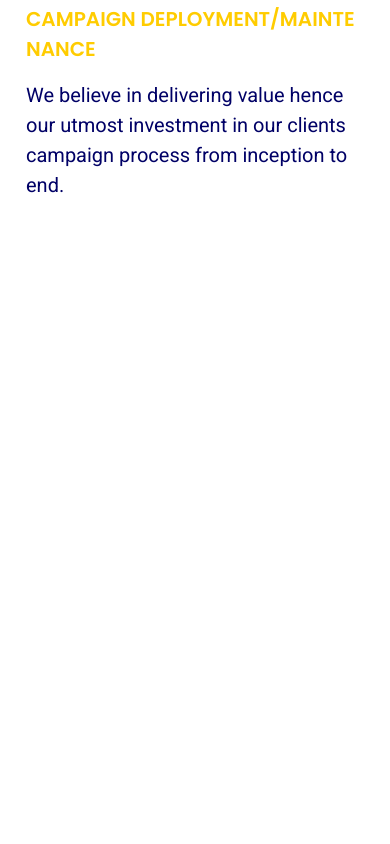
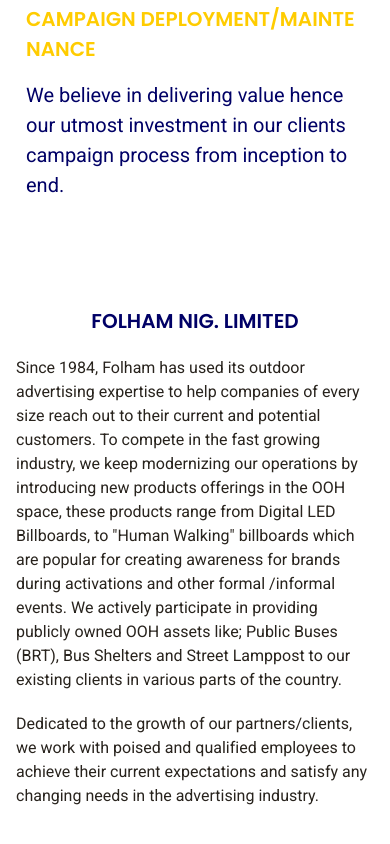
Before and after one commit to ogunsolu007/folham-website, a React (Vite) app in the folder folham/: page / in a window 390 px wide. Shown: the part 1788-2632 px from the top of the page. Before the commit the page ends 2046 px from the top, so only its background shows below. Built offline with nearby package versions, Linux system fonts and the light colour scheme.

Commit message:
company history

```diff
--- a/folham/src/Container/Home/Home.jsx
+++ b/folham/src/Container/Home/Home.jsx
@@ -1,4 +1,3 @@
-
 import "./home.css";
 import slide2 from "../../assets/slide2.jpg";
 import slide3 from "../../assets/slide3.jpg";
@@ -10,7 +9,7 @@
 import { useState } from "react";
 
 const Home = () => {
-  const[index,setIndex]= useState(0)
+  const [index, setIndex] = useState(0);
 
   return (
     <div className="home ">
@@ -33,22 +32,21 @@
         </div>
       </div>
 
-
       <div className="features">
         <div className="feature">
           <SiJamboard className="icon" />
           <h3>Billboards</h3>
           <p>
-              Our Out Of Home Formats are strategically placed nationwide
-              reaching our clients target audience efficiently and effectively.
+            Our Out Of Home Formats are strategically placed nationwide reaching
+            our clients target audience efficiently and effectively.
           </p>
         </div>
         <div className="feature">
           <CgMediaLive className="icon" />
           <h3>media buying</h3>
           <p>
-              With over 30 years experience in the OOH Industry, we have carved
-              a niche in media buying, successfully planning and executing media
+            With over 30 years experience in the OOH Industry, we have carved a
+            niche in media buying, successfully planning and executing media
             buying for all our clients.
           </p>
         </div>
@@ -56,9 +54,8 @@
           <MdBrandingWatermark className="icon" />
           <h3>BRANDING & ACTIVATIONS</h3>
           <p>
-              We consult for brands looking at changing their entire brand
-              outlook as well as implementing brand activation campaigns for our
-              clients.
+            We consult for brands looking at changing their entire brand outlook
+            as well as implementing brand activation campaigns for our clients.
           </p>
         </div>
         <div className="feature">
@@ -70,27 +67,9 @@
           </p>
         </div>
       </div>
-    </div>
-  );
-};
 
-export default Home;
-
-
-
-
-
-
-
-{
-  /*
-       */
-}
-
-{
-  /*  <div className="home__company-history">
-        <div className="company_history  container">
-          <div className="flex company_history-text">
+      <div className="company_history ">
+        <div className=" company_history-text">
           <h1>FOLHAM NIG. LIMITED</h1>
           <p>
             Since 1984, Folham has used its outdoor advertising expertise to
@@ -105,17 +84,22 @@
             Lamppost to our existing clients in various parts of the country.
           </p>
           <p>
-              Dedicated to the growth of our partners/clients, we work with
-              poised and qualified employees to achieve their current
-              expectations and satisfy any changing needs in the advertising
-              industry.
+            Dedicated to the growth of our partners/clients, we work with poised
+            and qualified employees to achieve their current expectations and
+            satisfy any changing needs in the advertising industry.
           </p>
         </div>
-          <div className="flex company_history-img">
+        <div className=" company_history-img">
           <img src={slide2} alt="company work" />
         </div>
       </div>
+    </div>
+  );
+};
 
+export default Home;
+
+/*
         <div className="numbers">
           <div className="numbers_container container">
             <div className=" numbers_stat">
@@ -139,58 +123,15 @@
             </div>
           </div>
         </div>
-      </div> */
-}
-{
-  /*
+      </div>
 
-      {/* <div className="clients">
+
+      <div className="clients">
         {images.map((image) => {
           <div className="image" key={image.logo}>
             <img src={image.logo} alt="" />
           </div>;
-        })}*/
-}
+        })}
 
-/*
 
-    <div className="portfolio container">
-        <div className="portfolio_title ">
-          <h3>projects</h3>
-          <h2>Our OOH Sites</h2>
-        </div>
-        <div className="projects  ">
-          <div className="project ">
-            <div className="flex project_image">
-              <img src={slide3} alt="" />
-            </div>
-            <div className="flex project_text">
-              <h3>outdoor advert</h3>
-              <h1>Protrait Led</h1>
-              <p>
-                Abuja - Oladipo Diya road, intersection before City Gate road.
-              </p>
-            </div>
-          </div>
-          <div className="project project_mobile">
-            <div className="flex project_text middle">
-              <h3>outdoor advert</h3>
-              <h1>Street Activation</h1>
-              <p>Lagos - Lekki Palms Mall</p>
-            </div>
-            <div className="flex project_image">
-              <img src={slide3} alt="" />
-            </div>
-          </div>
-          <div className="project">
-            <div className="flex project_image">
-              <img src={slide3} alt="" />
-            </div>
-            <div className="flex project_text ">
-              <h3>outdoor advert</h3>
-              <h1>Digital billboard</h1>
-              <p>Abuja - Rita Lori Hotel, Garki.</p>
-            </div>
-          </div>
-        </div>
-      </div> */
+ */
--- a/folham/src/Container/Home/home.css
+++ b/folham/src/Container/Home/home.css
@@ -86,8 +86,38 @@
 .feature .icon {
   font-size: 40px;
 }
-.home__company-history {
-  margin: 40px 0;
+
+.company_history {
+  display: flex;
+  align-items: center;
+  justify-content: space-between;
+  padding: 4rem 3rem;
+}
+.company_history-text {
+  flex: 1;
+  display: flex;
+  flex-direction: column;
+  align-items: flex-start;
+  justify-content: center;
+}
+.company_history-text h1 {
+  color: var(--color-dark-blue);
+  font-family: "Poppins", sans-serif;
+}
+.company_history-text p {
+  font-size: 16px;
+  margin-top: 20px;
+  font-family: "Roboto", sans-serif;
+  color: #28231d;
+}
+.company_history-img {
+  flex: 1;
+  display: flex;
+  align-items: center;
+  justify-content: center;
+}
+.company_history-img img {
+  width: 350px;
 }
 
 @media screen and (max-width: 1050px) {
@@ -111,11 +141,18 @@
   .feature p {
     font-size: 20px;
   }
+  .company_history-img {
+    display: none;
+  }
+  .company_history-text p {
+    font-size: 20px;
+  }
 }
 
 @media screen and (max-width: 700px) {
   .hero_section,
-  .features {
+  .features,
+  .company_history {
     padding: 3rem 1rem;
   }
   .hero_section-content h1 {
@@ -136,37 +173,18 @@
   .feature h3 {
     font-size: 20px;
   }
+  .company_history-text p {
+    font-size: 16px;
+  }
+  .company_history-text h1 {
+    align-self: center;
+    font-size: 20px;
+  }
 }
 
 /*
 
-.company_history {
-  display: flex;
-  align-items: center;
-  justify-content: space-between;
-}
-.company_history-text {
-  padding: 25px 15px;
-}
-.company_history-text h1 {
-  color: var(--color-dark-blue);
-  font-family: "Poppins", sans-serif;
-}
-.company_history-text p {
-  font-size: 16px;
-  margin-top: 20px;
-  font-family: "Roboto", sans-serif;
-  color: #28231d;
-}
-.company_history-img {
-  display: flex;
-  align-items: center;
-  justify-content: center;
-}
-.company_history-img img {
-  width: 400px;
-  overflow: hidden;
-}
+
 .numbers {
   background: var(--color-orange-yellow);
 }
```
Lines whose indentation alone changed are shown as unchanged.
